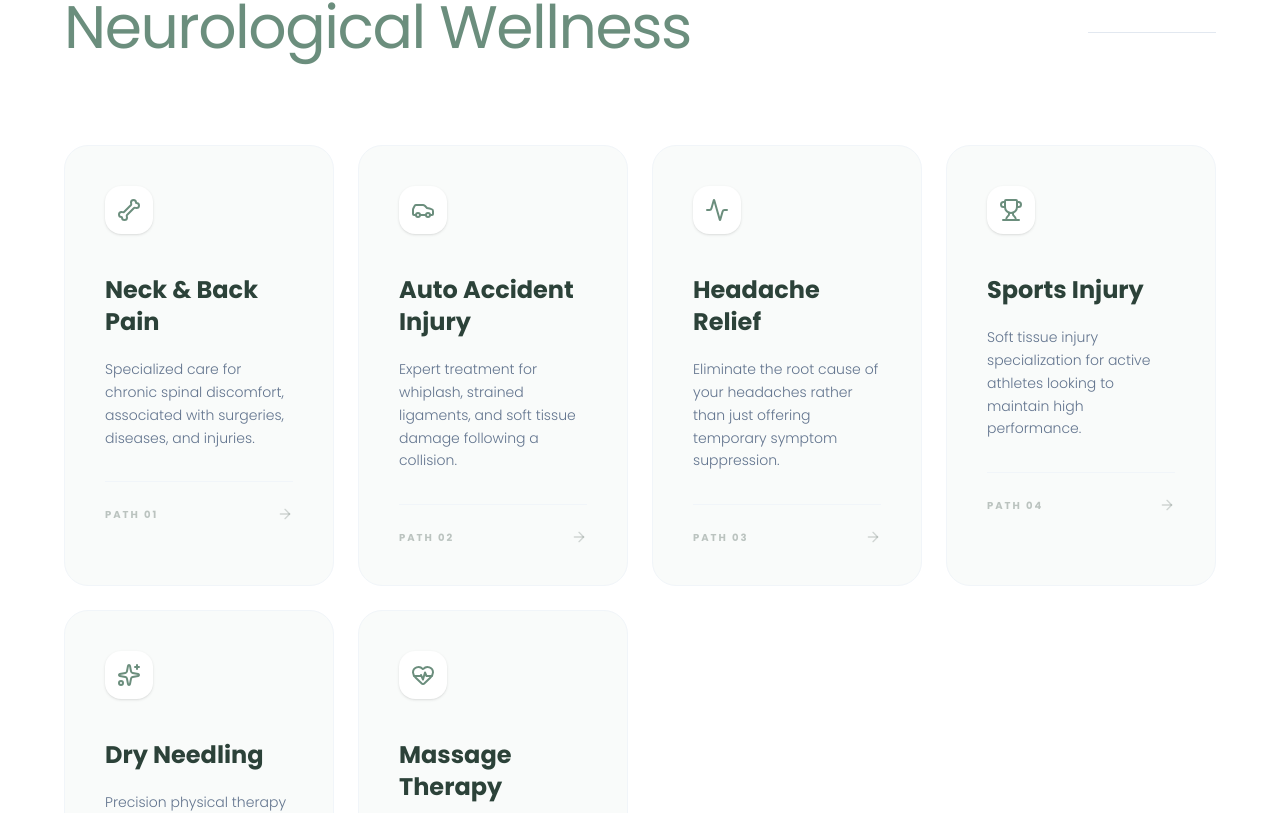
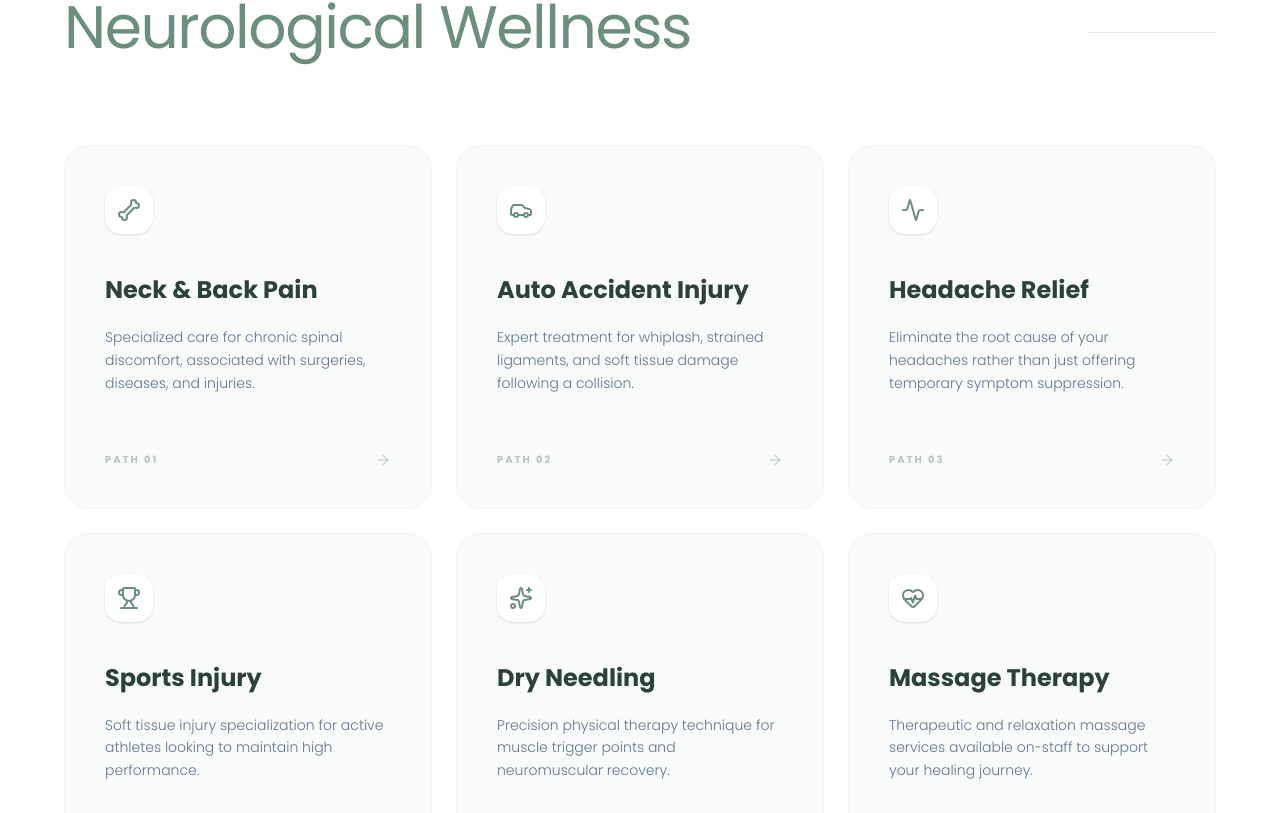
Before and after one commit to AounJuniper/Rock-Springs-Chiropractic, a React (Vite) app: page / in a window 1280 px wide. Shown: the part 2170-2983 px from the top of the page. Built offline with nearby package versions, Linux system fonts and the light colour scheme.

Commit message:
Update Services.tsx

```diff
--- a/src/components/Services.tsx
+++ b/src/components/Services.tsx
@@ -50,6 +50,8 @@ export default function Services() {
   return (
     <section id="techniques" className="py-24 sm:py-32 bg-white relative scroll-mt-32">
       <div className="w-[90%] mx-auto">
+
+        {/* Heading */}
         <motion.div
           initial={{ opacity: 0, y: 20 }}
           whileInView={{ opacity: 1, y: 0 }}
@@ -58,16 +60,23 @@ export default function Services() {
           className="flex flex-col lg:flex-row lg:items-end justify-between mb-20 gap-8"
         >
           <div className="max-w-3xl">
-            <h2 className="text-[10px] md:text-xs font-bold uppercase tracking-[0.4em] text-brand-teal mb-6">Expertise & Innovation</h2>
+            <h2 className="text-[10px] md:text-xs font-bold uppercase tracking-[0.4em] text-brand-teal mb-6">
+              Expertise & Innovation
+            </h2>
+
             <h3 className="text-3xl md:text-5xl lg:text-6xl font-bold text-brand-blue leading-tight tracking-tight font-serif">
               Clinical Excellence in <br />
-              <span className="text-brand-teal font-normal">Neurological Wellness</span>
+              <span className="text-brand-teal font-normal">
+                Neurological Wellness
+              </span>
             </h3>
           </div>
+
           <div className="h-px w-full lg:w-32 bg-slate-200 hidden lg:block mb-6 md:mb-8" />
         </motion.div>
 
-        <div className="grid md:grid-cols-2 lg:grid-cols-4 gap-6">
+        {/* Grid (FIXED HERE) */}
+        <div className="grid grid-cols-1 md:grid-cols-2 lg:grid-cols-3 gap-6">
           {services.map((service, index) => (
             <motion.div
               key={service.title}
@@ -78,23 +87,36 @@ export default function Services() {
               className="group relative p-8 md:p-10 bg-[#F9FBFA] rounded-3xl border border-slate-100 hover:bg-white hover:border-brand-teal/20 hover:shadow-[0_40px_80px_-20px_rgba(45,90,90,0.1)] transition-all duration-500"
             >
               <div className="relative z-10">
+
+                {/* Icon */}
                 <div className="w-12 h-12 rounded-2xl bg-white shadow-sm flex items-center justify-center mb-10 group-hover:bg-brand-teal group-hover:text-white transition-all duration-500">
                   <service.icon className="w-6 h-6 text-brand-teal group-hover:text-white transition-colors" />
                 </div>
+
+                {/* Title */}
                 <h4 className="text-xl md:text-2xl font-bold font-serif text-brand-blue mb-5 group-hover:text-brand-teal transition-colors">
                   {service.title}
                 </h4>
+
+                {/* Description */}
                 <p className="text-xs md:text-sm text-slate-500 leading-relaxed font-light mb-8">
                   {service.description}
                 </p>
+
+                {/* Footer */}
                 <div className="pt-6 border-t border-slate-100 flex items-center justify-between">
-                  <span className="text-[10px] font-black uppercase tracking-[0.2em] text-brand-blue/30 group-hover:text-brand-teal/40 transition-colors">Path {service.id}</span>
+                  <span className="text-[10px] font-black uppercase tracking-[0.2em] text-brand-blue/30 group-hover:text-brand-teal/40 transition-colors">
+                    Path {service.id}
+                  </span>
+
                   <ArrowRight className="w-4 h-4 text-brand-blue/20 group-hover:text-brand-teal group-hover:translate-x-2 transition-all" />
                 </div>
+
               </div>
             </motion.div>
           ))}
         </div>
+
       </div>
     </section>
   );
```
